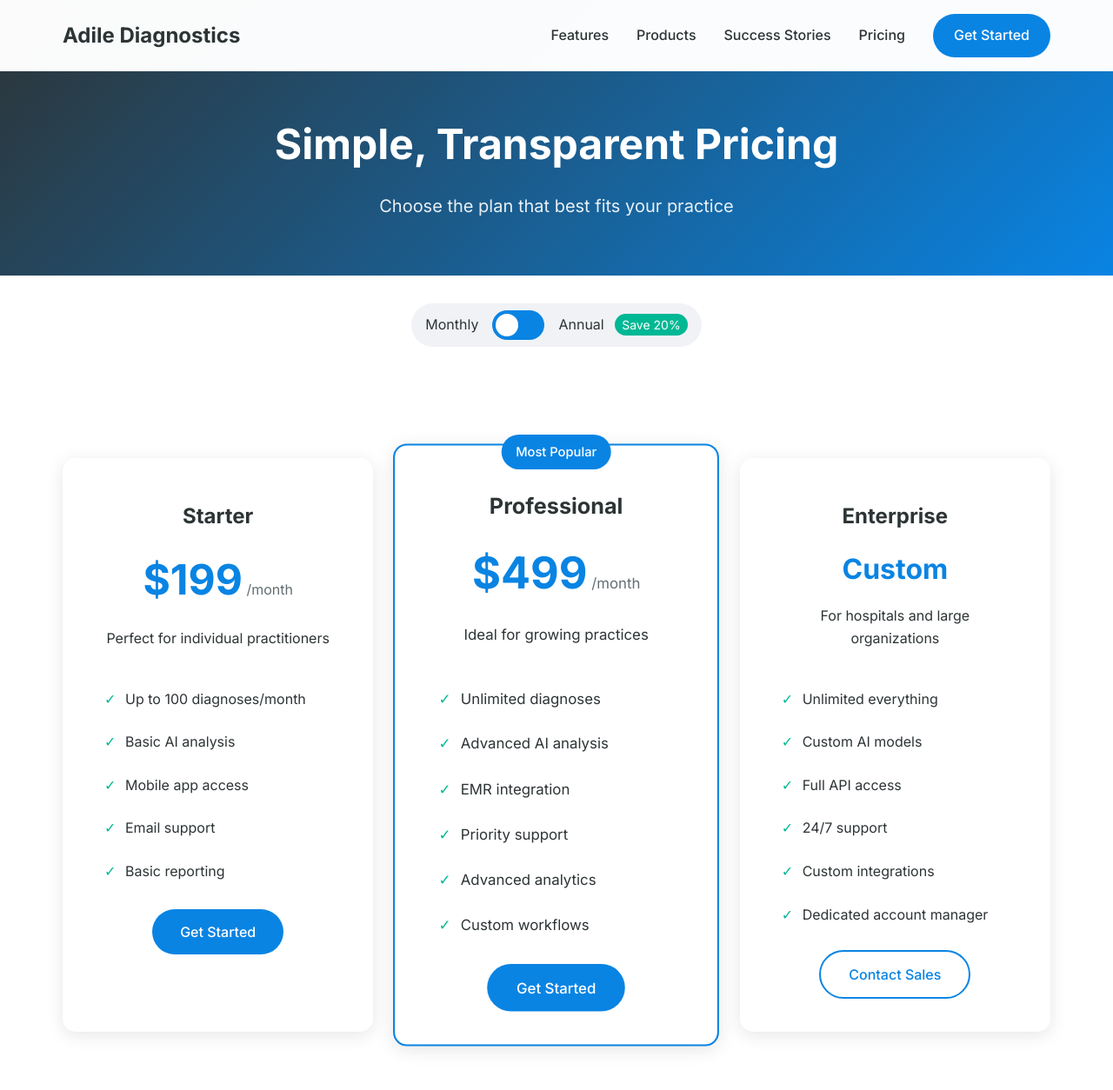
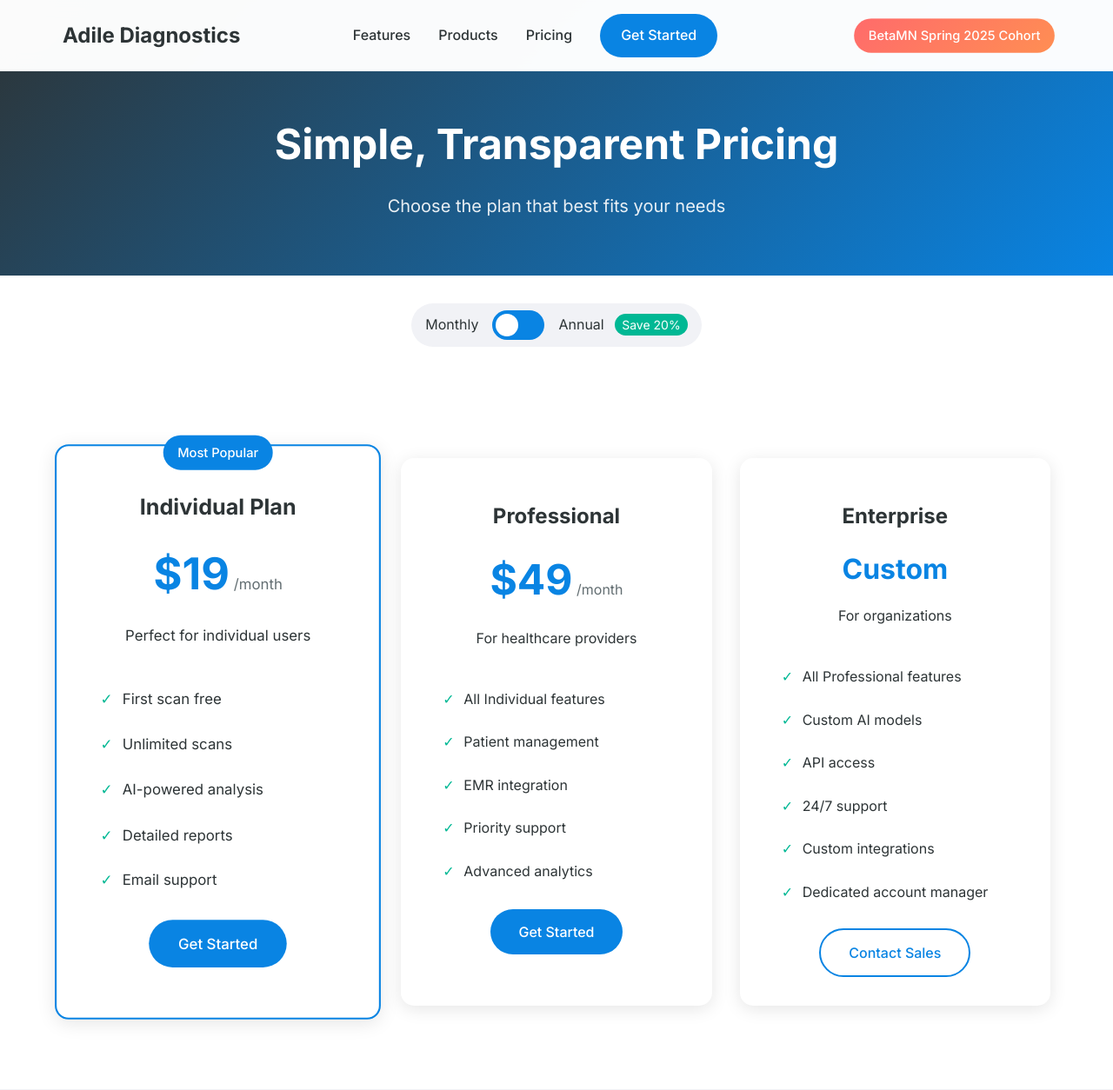
Before and after one commit to abhishekadile/AdileDiagnostics, a PHP site: page /pricing.html in a window 1280 px wide. Shown: the top 1254 px of the page at 87% size. Run offline with PHP 8.4, Linux system fonts and the light colour scheme.

Commit message:
Update website: Remove testimonials, update contact page and layout

```diff
--- a/pricing.html
+++ b/pricing.html
@@ -25,10 +25,12 @@
             <nav>
                 <a href="features.html">Features</a>
                 <a href="products.html">Products</a>
-                <a href="testimonials.html">Success Stories</a>
                 <a href="pricing.html">Pricing</a>
                 <a href="contact.html" class="nav-cta">Get Started</a>
             </nav>
+            <div class="beta-announcement">
+                <span class="beta-badge">BetaMN Spring 2025 Cohort</span>
+            </div>
         </div>
     </header>
 
@@ -36,7 +38,7 @@
     <section class="page-header">
         <div class="container">
             <h1>Simple, Transparent Pricing</h1>
-            <p>Choose the plan that best fits your practice</p>
+            <p>Choose the plan that best fits your needs</p>
         </div>
     </section>
 
@@ -58,22 +60,23 @@
     <section class="pricing-grid">
         <div class="container">
             <div class="plans-grid">
-                <div class="plan-card">
+                <div class="plan-card featured">
+                    <div class="plan-badge">Most Popular</div>
                     <div class="plan-header">
-                        <h3>Starter</h3>
+                        <h3>Individual Plan</h3>
                         <div class="price">
-                            <span class="amount">$199</span>
+                            <span class="amount">$19</span>
                             <span class="period">/month</span>
                         </div>
-                        <p>Perfect for individual practitioners</p>
+                        <p>Perfect for individual users</p>
                     </div>
                     <div class="plan-features">
                         <ul>
-                            <li>Up to 100 diagnoses/month</li>
-                            <li>Basic AI analysis</li>
-                            <li>Mobile app access</li>
+                            <li>First scan free</li>
+                            <li>Unlimited scans</li>
+                            <li>AI-powered analysis</li>
+                            <li>Detailed reports</li>
                             <li>Email support</li>
-                            <li>Basic reporting</li>
                         </ul>
                     </div>
                     <div class="plan-cta">
@@ -81,24 +84,22 @@
                     </div>
                 </div>
 
-                <div class="plan-card featured">
-                    <div class="plan-badge">Most Popular</div>
+                <div class="plan-card">
                     <div class="plan-header">
                         <h3>Professional</h3>
                         <div class="price">
-                            <span class="amount">$499</span>
+                            <span class="amount">$49</span>
                             <span class="period">/month</span>
                         </div>
-                        <p>Ideal for growing practices</p>
+                        <p>For healthcare providers</p>
                     </div>
                     <div class="plan-features">
                         <ul>
-                            <li>Unlimited diagnoses</li>
-                            <li>Advanced AI analysis</li>
+                            <li>All Individual features</li>
+                            <li>Patient management</li>
                             <li>EMR integration</li>
                             <li>Priority support</li>
                             <li>Advanced analytics</li>
-                            <li>Custom workflows</li>
                         </ul>
                     </div>
                     <div class="plan-cta">
@@ -112,13 +113,13 @@
                         <div class="price">
                             <span class="custom-price">Custom</span>
                         </div>
-                        <p>For hospitals and large organizations</p>
+                        <p>For organizations</p>
                     </div>
                     <div class="plan-features">
                         <ul>
-                            <li>Unlimited everything</li>
+                            <li>All Professional features</li>
                             <li>Custom AI models</li>
-                            <li>Full API access</li>
+                            <li>API access</li>
                             <li>24/7 support</li>
                             <li>Custom integrations</li>
                             <li>Dedicated account manager</li>
@@ -161,7 +162,7 @@
     <section class="cta-section">
         <div class="container">
             <h2>Ready to Get Started?</h2>
-            <p>Join thousands of healthcare providers using Adile Diagnostics</p>
+            <p>Experience the future of skin health diagnostics</p>
             <div class="cta-buttons">
                 <a href="contact.html" class="primary-button">Start Free Trial</a>
                 <a href="contact.html" class="secondary-button">Talk to Sales</a>
@@ -190,7 +191,7 @@
                 </div>
             </div>
             <div class="footer-bottom">
-                <p>&copy; 2024 Adile Diagnostics. All Rights Reserved.</p>
+                <p>&copy; 2024 Adile Diagnostics. All Rights Reserved. Designed in Minnesota.</p>
             </div>
         </div>
     </footer>
--- a/styles.css
+++ b/styles.css
@@ -84,6 +84,35 @@ html, body {
 .nav-cta:hover {
     background: var(--accent-color);
     transform: translateY(-2px);
+}
+
+/* BetaMN Announcement */
+.beta-announcement {
+    margin-left: 2rem;
+}
+
+.beta-badge {
+    background: linear-gradient(135deg, #FF6B6B 0%, #FF8E53 100%);
+    color: var(--white);
+    padding: 0.5rem 1rem;
+    border-radius: 50px;
+    font-size: 0.875rem;
+    font-weight: 500;
+    display: inline-block;
+    animation: pulse 2s infinite;
+    white-space: nowrap;
+}
+
+@keyframes pulse {
+    0% {
+        transform: scale(1);
+    }
+    50% {
+        transform: scale(1.05);
+    }
+    100% {
+        transform: scale(1);
+    }
 }
 
 /* Hero Section */
```
Also changed, not shown: contact.html (+15 -15 lines), features.html (+17 -15 lines), index.html (+10 -8 lines), products.html (+30 -10 lines), testimonials.html (deleted, +0 -180 lines).
